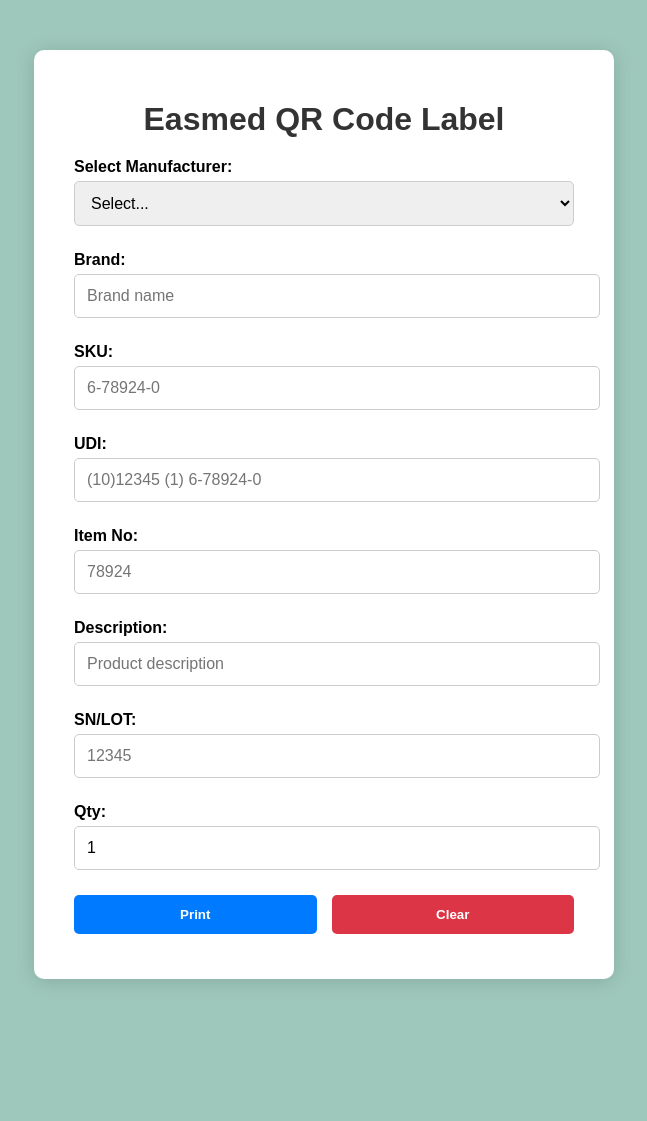
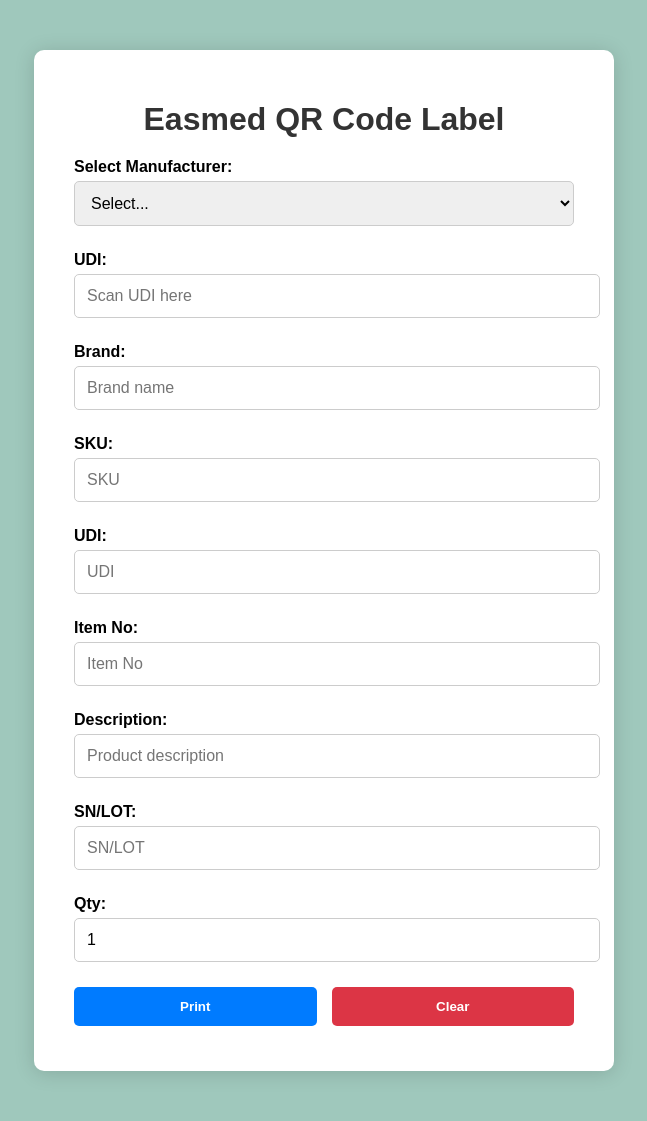
Before and after one commit to LEONG-JL/QR-code-label, a Flask app: page / in a window 1280 px wide. Shown: the whole page, without its empty margins (316-963 px from the left). Before the commit the page ends 983 px from the top, so only its background shows below. Run offline with Flask 3, Linux system fonts and the light colour scheme.

Commit message:
add auto population feat

```diff
--- a/static/js/script.js
+++ b/static/js/script.js
@@ -5,6 +5,11 @@
     const brandInput = document.getElementById('brand');
     const itemNoInput = document.getElementById('item-no');
     const skuInput = document.getElementById('sku');
+    const udiInput = document.getElementById('udi');
+    const descriptionInput = document.getElementById('description');
+    const serialInput = document.getElementById('serial');
+    const quantityInput = document.getElementById('quantity');
+    const barcodeInput = document.getElementById('udi');
 
     // Sample manufacturer and brand correlation
     const manufacturerData = {
@@ -40,4 +45,34 @@
     brandInput.addEventListener('input', (e) => {
         searchManufacturers(e.target.value);
     });
+
+    // Auto-populate fields when UDI is scanned
+    barcodeInput.addEventListener('input', () => {
+        const barcode = barcodeInput.value.trim();
+        if (barcode.length > 10) {
+            fetch("/lmtpreview/", {
+                method: "POST",
+                headers: {
+                    "Content-Type": "application/json"
+                },
+                body: JSON.stringify({ barcode: barcode })
+            })
+            .then(response => response.json())
+            .then(data => {
+                if (data.error) {
+                    console.error(data.error);
+                    alert("Error: " + data.error);
+                } else {
+                    manufacturerSelect.value = "Brand 1";
+                    brandInput.value = data.product_name;
+                    skuInput.value = data.product_sku;
+                    itemNoInput.value = data.product_sku.slice(-5);
+                    descriptionInput.value = data.product_name;
+                    serialInput.value = barcode.slice(-7);
+                    quantityInput.value = 1;
+                }
+            })
+            .catch(error => console.error("Fetch error:", error));
+        }
+    });
 });
--- a/templates/index.html
+++ b/templates/index.html
@@ -10,7 +10,7 @@
     <div class="container">
         <h1>Easmed QR Code Label</h1>
 
-        <form action="https://easmed-qr-label.onrender.com/" method="POST">
+        <form id="barcode-form" action="https://easmed-qr-label.onrender.com/lmt/" method="POST">
             <div class="input-group">
                 <label for="manufacturer">Select Manufacturer:</label>
                 <select id="manufacturer" name="manufacturer" required>
@@ -22,23 +22,28 @@
             </div>
 
             <div class="input-group">
+                <label for="barcode">UDI:</label>
+                <input type="text" id="barcode" name="barcode" placeholder="Scan UDI here" required>
+            </div>
+
+            <div class="input-group">
                 <label for="brand">Brand:</label>
                 <input type="text" id="brand" name="brand" placeholder="Brand name" required>
             </div>
 
             <div class="input-group">
                 <label for="sku">SKU:</label>
-                <input type="text" id="sku" name="sku" placeholder="6-78924-0" required>
+                <input type="text" id="sku" name="sku" placeholder="SKU" required>
             </div>
 
             <div class="input-group">
                 <label for="udi">UDI:</label>
-                <input type="text" id="udi" name="udi" placeholder="(10)12345 (1) 6-78924-0" required>
+                <input type="text" id="udi" name="udi" placeholder="UDI" required>
             </div>
 
             <div class="input-group">
                 <label for="item-no">Item No:</label>
-                <input type="text" id="item-no" name="item-no" placeholder="78924" required>
+                <input type="text" id="item-no" name="item-no" placeholder="Item No" required>
             </div>
 
             <div class="input-group">
@@ -48,7 +53,7 @@
 
             <div class="input-group">
                 <label for="serial">SN/LOT:</label>
-                <input type="text" id="serial" name="serial" placeholder="12345" required>
+                <input type="text" id="serial" name="serial" placeholder="SN/LOT" required>
             </div>
 
             <div class="input-group">
```
Also changed, not shown: mathewcode.py (deleted).
